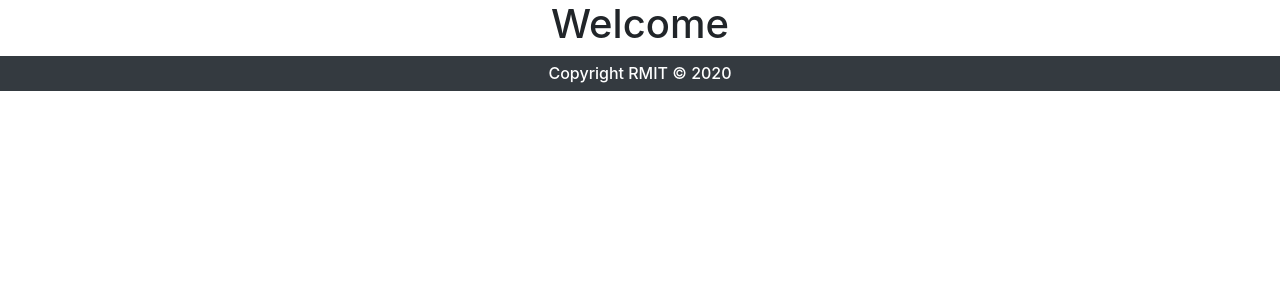
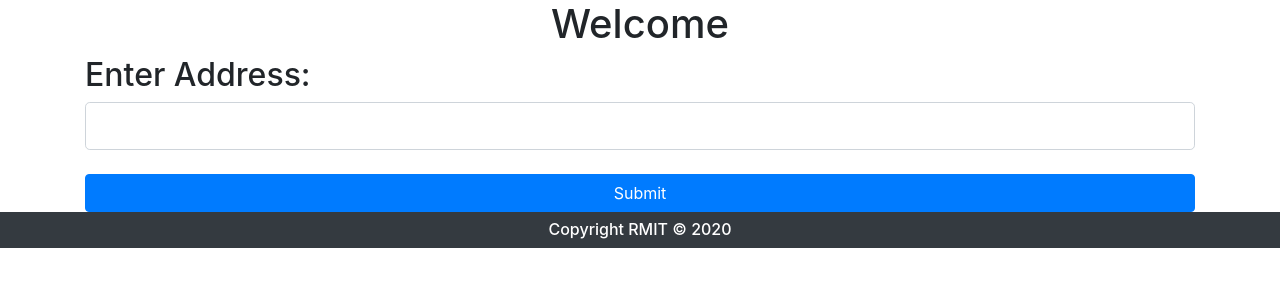
Before and after one commit to s3730387/Cloud-Computing-A2, a PHP site: page / in a window 1280 px wide. Shown: the part 56-356 px from the top of the page. Run offline with PHP 8.4, Linux system fonts and the light colour scheme.

Commit message:
index.php update (geocoding)

```diff
--- a/index.php
+++ b/index.php
@@ -10,6 +10,7 @@
     <script src="https://code.jquery.com/jquery-3.4.1.slim.min.js" integrity="sha384-J6qa4849blE2+poT4WnyKhv5vZF5SrPo0iEjwBvKU7imGFAV0wwj1yYfoRSJoZ+n" crossorigin="anonymous"></script>
     <script src="https://cdn.jsdelivr.net/npm/popper.js@1.16.0/dist/umd/popper.min.js" integrity="sha384-Q6E9RHvbIyZFJoft+2mJbHaEWldlvI9IOYy5n3zV9zzTtmI3UksdQRVvoxMfooAo" crossorigin="anonymous"></script>
     <script src="https://stackpath.bootstrapcdn.com/bootstrap/4.4.1/js/bootstrap.min.js" integrity="sha384-wfSDF2E50Y2D1uUdj0O3uMBJnjuUD4Ih7YwaYd1iqfktj0Uod8GCExl3Og8ifwB6" crossorigin="anonymous"></script>
+    <script src="https://unpkg.com/axios/dist/axios.min.js"></script>
 
     <!-- Bootstrap CSS -->
     <link rel="stylesheet" href="https://stackpath.bootstrapcdn.com/bootstrap/4.4.1/css/bootstrap.min.css" integrity="sha384-Vkoo8x4CGsO3+Hhxv8T/Q5PaXtkKtu6ug5TOeNV6gBiFeWPGFN9MuhOf23Q9Ifjh" crossorigin="anonymous">
@@ -35,6 +36,85 @@
         </div>
     </nav>
     <h1 class="text-center">Welcome</h1>
+    <!-- Geocoding API -->
+    <div class="container">
+        <h2 id="text-center">Enter Address: </h2>
+        <form id="location-form">
+            <input type="text" id="location-input" class="form-control form-control-lg">
+            <br>
+            <button type="submit" class="btn btn-primary btn-block">Submit</button>
+        </form>
+        <div class="card-block" id="formatted-address"></div>
+        <div class="card-block" id="address-components"></div>
+        <div class="card-block" id="geometry"></div>
+    </div>
+
+    <script>
+        // Call Geocode
+        //geocode();
+
+        // Get location form
+        var locationForm = document.getElementById('location-form');
+
+        // Listen for submit
+        locationForm.addEventListener('submit', geocode);
+
+        function geocode(e) {
+            // Prevent actual submit
+            e.preventDefault();
+
+            var location = document.getElementById('location-input').value;
+
+            axios.get('https://maps.googleapis.com/maps/api/geocode/json', {
+                    params: {
+                        address: location,
+                        key: 'AIzaSyAvnLiylgVHNl58O1mP0feKX-LCOkfJVR8'
+                    }
+                })
+                .then(function(response) {
+                    // Log full response
+                    console.log(response);
+
+                    // Formatted Address
+                    var formattedAddress = response.data.results[0].formatted_address;
+                    var formattedAddressOutput = `
+          <ul class="list-group">
+            <li class="list-group-item">${formattedAddress}</li>
+          </ul>
+        `;
+
+                    // Address Components
+                    var addressComponents = response.data.results[0].address_components;
+                    var addressComponentsOutput = '<ul class="list-group">';
+                    for (var i = 0; i < addressComponents.length; i++) {
+                        addressComponentsOutput += `
+            <li class="list-group-item"><strong>${addressComponents[i].types[0]}</strong>: ${addressComponents[i].long_name}</li>
+          `;
+                    }
+                    addressComponentsOutput += '</ul>';
+
+                    // important
+                    var lat = response.data.results[0].geometry.location.lat;
+                    var lng = response.data.results[0].geometry.location.lng;
+                    var geometryOutput = `
+          <ul class="list-group">
+            <li class="list-group-item"><strong>Latitude</strong>: ${lat}</li>
+            <li class="list-group-item"><strong>Longitude</strong>: ${lng}</li>
+          </ul>
+        `;
+
+                    // Output
+                    document.getElementById('formatted-address').innerHTML = formattedAddressOutput;
+                    document.getElementById('address-components').innerHTML = addressComponentsOutput;
+                    document.getElementById('geometry').innerHTML = geometryOutput;
+                })
+                .catch(function(error) {
+                    console.log(error);
+                });
+        }
+
+    </script>
+    <!-- Geocoding API END -->
     <!-- Footer -->
     <!-- Double check class name -->
     <div class="fluid-container bg-dark text-white py-2">
```
